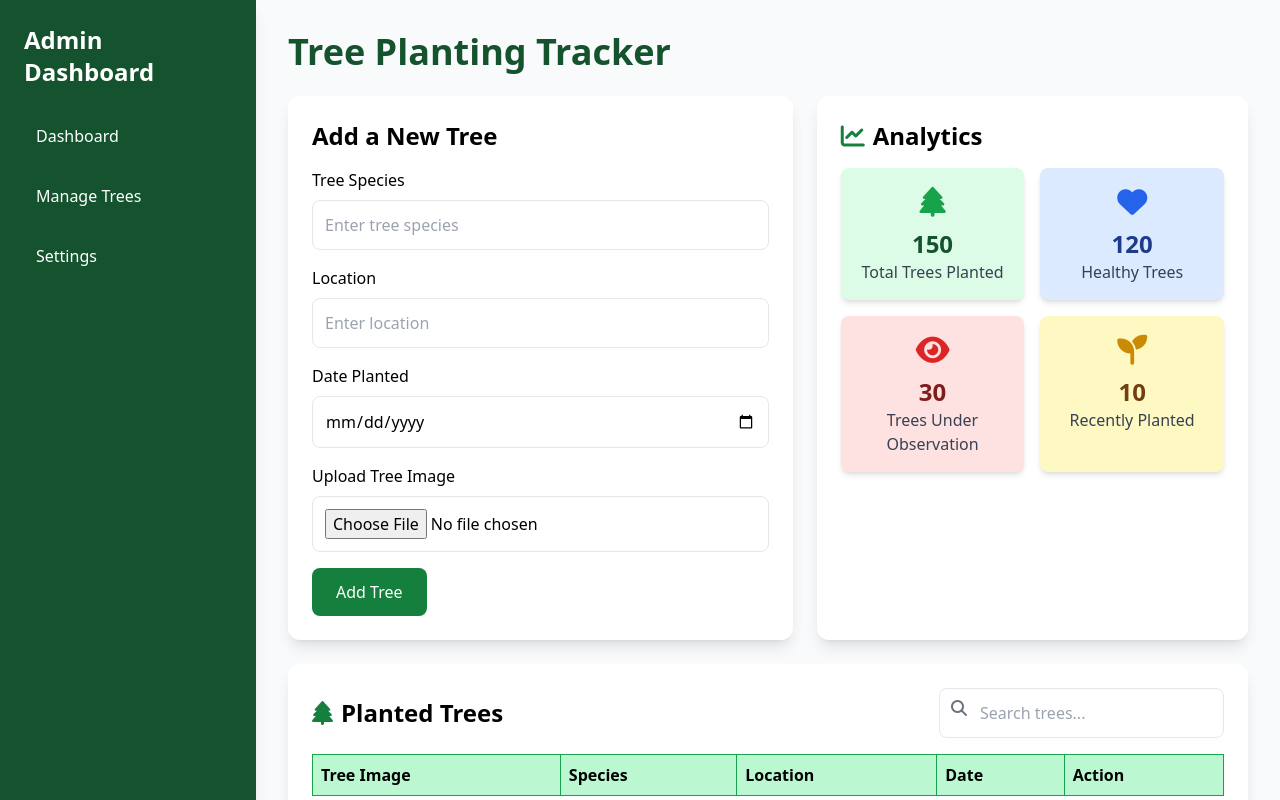
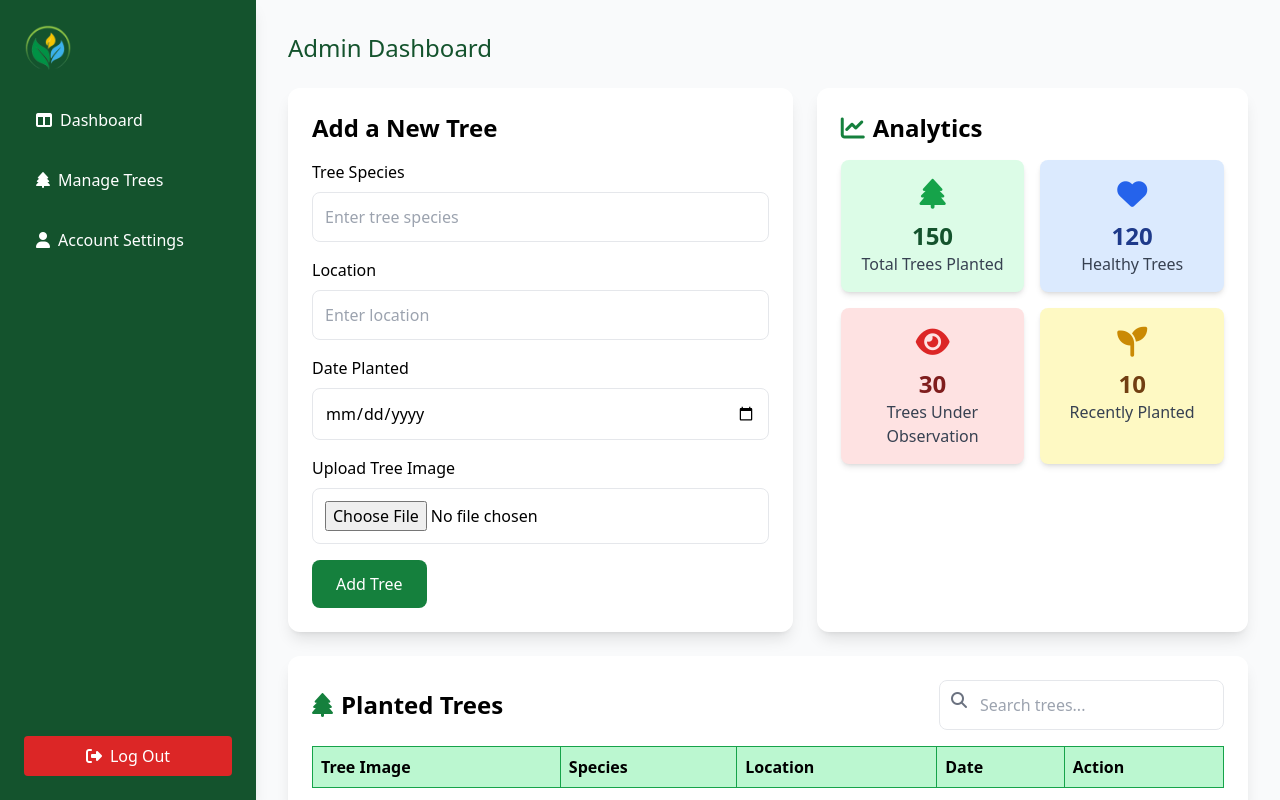
Before and after one commit to Tuitchi/TreePlantingTracker, a plain HTML site: page admin-dashboard.html in a window 1280 px wide. Drawn offline with nearby package versions, Linux system fonts and the light colour scheme.

Commit message:
Update admin-dashboard.html

```diff
--- a/admin-dashboard.html
+++ b/admin-dashboard.html
@@ -3,6 +3,7 @@
     <meta charset="UTF-8">
     <meta name="viewport" content="width=device-width, initial-scale=1.0">
     <title>Tree Planting Tracker Admin</title>
+    <link rel="icon" href="logo/greengrow.png" type="image/x-icon">
     <script src="https://unpkg.com/lucide@latest"></script>
     <link rel="stylesheet" href="https://cdnjs.cloudflare.com/ajax/libs/font-awesome/6.7.2/css/all.min.css" integrity="sha512-Evv84Mr4kqVGRNSgIGL/F/aIDqQb7xQ2vcrdIwxfjThSH8CSR7PBEakCr51Ck+w+/U6swU2Im1vVX0SVk9ABhg==" crossorigin="anonymous" referrerpolicy="no-referrer" />
     <script src="https://cdn.tailwindcss.com"></script>
@@ -31,21 +32,33 @@
 
     <div class="flex flex-col md:flex-row h-screen" id="content" style="display: none;">
         <!-- Sidebar -->
-        <aside class="w-full md:w-64 bg-green-900 text-white p-6 md:h-screen shadow-lg">
-            <h2 class="text-2xl font-bold text-center md:text-left">Admin Dashboard</h2>
-            <nav class="mt-6">
-                <ul>
-                    <li class="mb-3"><a href="#" class="block p-3 hover:bg-green-800 rounded transition">Dashboard</a></li>
-                    <li class="mb-3"><a href="#" class="block p-3 hover:bg-green-800 rounded transition">Manage Trees</a></li>
-                    <li class="mb-3"><a href="#" class="block p-3 hover:bg-green-800 rounded transition">Settings</a></li>
-                </ul>
-            </nav>
-        </aside>
+   <!-- Sidebar -->
+   <aside class="w-full md:w-64 bg-green-900 text-white p-6 md:h-screen shadow-lg flex flex-col">
+    <div class="flex justify-start">
+        <img src="logo/greengrow.png" alt="GreenGrow Logo" class="w-12 h-12 object-contain">
+    </div>
+    <nav class="mt-6">
+        <ul>
+            <li class="mb-3"><a href="#" class="block p-3 hover:bg-green-800 rounded transition"><i class="fa-solid fa-table-columns mr-2"></i>Dashboard</a>
+            </li>
+            <li class="mb-3"><a href="#" class="block p-3 hover:bg-green-800 rounded transition"><i class="fas fa-tree mr-2"></i>Manage
+                    Trees</a></li>
+            <li class="mb-3"><a href="#" class="block p-3 hover:bg-green-800 rounded transition"><i class="fa-solid fa-user mr-2"></i>Account Settings</a>
+            </li>
+        </ul>
+    </nav>
+
+    <!-- Logout Button -->
+    <div class="mt-auto pt-6">
+        <a href="index.html" class="block p-2 bg-red-600 hover:bg-red-700 text-white rounded transition text-center">
+            <i class="fas fa-sign-out-alt mr-2"></i>Log Out
+        </a>
+    </div>
+</aside>
 
         <!-- Main Content -->
         <main class="flex-1 p-8 overflow-y-auto">
-            <h1 class="text-4xl font-extrabold text-green-900 text-center md:text-left">Tree Planting Tracker</h1>
-
+            <h1 class="text-2xl font-medium text-green-900 text-center md:text-left">Admin Dashboard</h1>
             <div class="flex flex-col md:flex-row gap-6 mt-6">
                 <form id="plantForm">
                     <div class="bg-white p-6 rounded-xl shadow-lg max-w-lg w-full">
```
